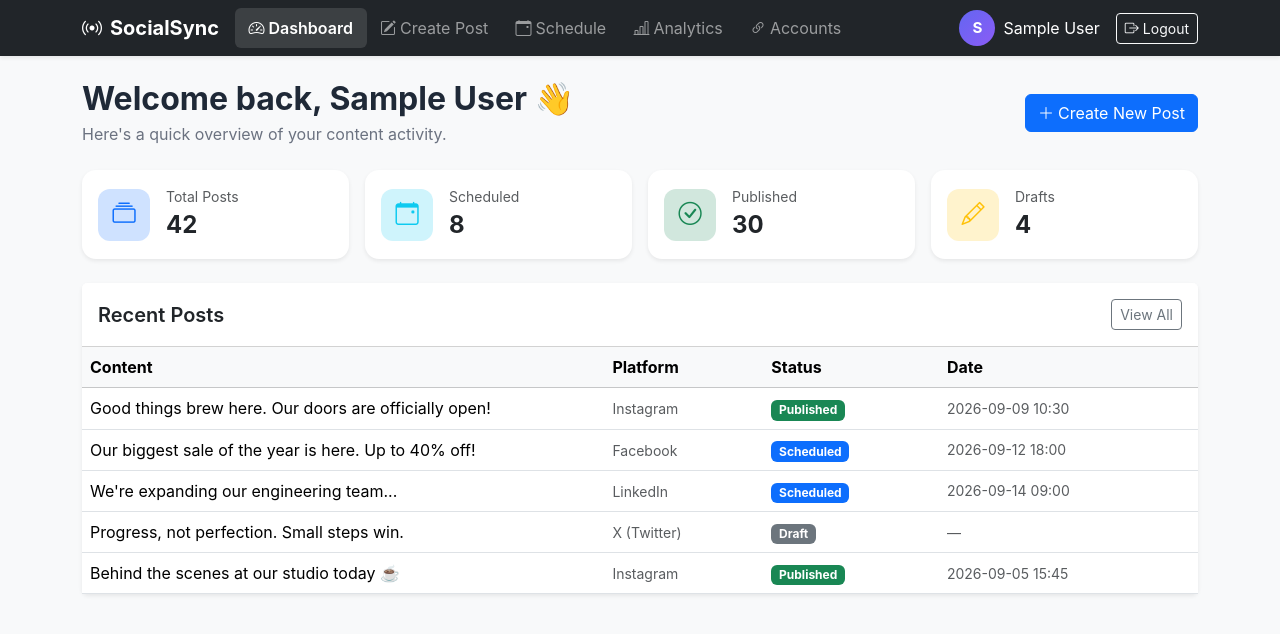
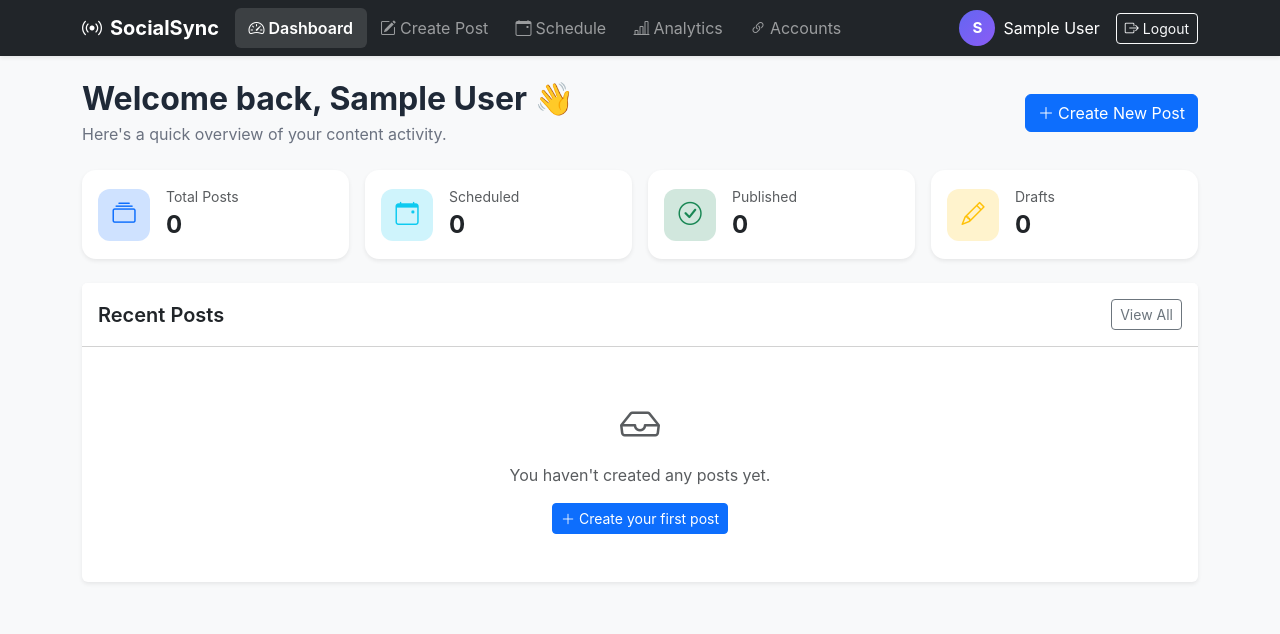
Before and after one commit to anurag-joshi-1403/Social_Sync, a React app in the folder frontend/: page /dashboard in a window 1280 px wide. Shown: the top 634 px of the page. Built offline with nearby package versions, Linux system fonts and the light colour scheme; sample sign-in values are in the browser's storage; the HTML template or start-up script is replaced by a standard one.

Commit message:
Refactor Dashboard component to utilize posts context and improve stats calculation

```diff
--- a/frontend/src/components/dashboard/Dashboard.jsx
+++ b/frontend/src/components/dashboard/Dashboard.jsx
@@ -1,56 +1,23 @@
-import React from 'react';
+import React, { useMemo } from 'react';
 import { Link } from 'react-router-dom';
-import { useAuth } from '../../context/AuthContext';
-import StatsCard from './StatsCard';
+import { useAuth } from '../../context/AuthContext.jsx';
+import { usePosts } from '../../context/PostsContext.jsx';
+import StatsCard from './StatsCard.jsx';
 
 const Dashboard = () => {
   const { user } = useAuth();
+  const { posts } = usePosts();
 
-  // Mock data — will be replaced with real API calls later
-  const stats = {
-    total: 42,
-    scheduled: 8,
-    published: 30,
-    drafts: 4,
+  const stats = useMemo(() => {
+    return {
+      total: posts.length,
+      scheduled: posts.filter((p) => p.status === 'scheduled').length,
+      published: posts.filter((p) => p.status === 'published').length,
+      drafts: posts.filter((p) => p.status === 'draft').length,
     };
+  }, [posts]);
 
-  const recentPosts = [
-    {
-      id: 1,
-      content: 'Good things brew here. Our doors are officially open!',
-      platform: 'Instagram',
-      status: 'published',
-      date: '2026-09-09 10:30',
-    },
-    {
-      id: 2,
-      content: 'Our biggest sale of the year is here. Up to 40% off!',
-      platform: 'Facebook',
-      status: 'scheduled',
-      date: '2026-09-12 18:00',
-    },
-    {
-      id: 3,
-      content: "We're expanding our engineering team...",
-      platform: 'LinkedIn',
-      status: 'scheduled',
-      date: '2026-09-14 09:00',
-    },
-    {
-      id: 4,
-      content: 'Progress, not perfection. Small steps win.',
-      platform: 'X (Twitter)',
-      status: 'draft',
-      date: '—',
-    },
-    {
-      id: 5,
-      content: 'Behind the scenes at our studio today ☕',
-      platform: 'Instagram',
-      status: 'published',
-      date: '2026-09-05 15:45',
-    },
-  ];
+  const recentPosts = posts.slice(0, 5);
 
   const statusBadge = (status) => {
     const map = {
@@ -62,13 +29,20 @@ const Dashboard = () => {
     return `badge bg-${map[status] || 'secondary'} text-capitalize`;
   };
 
+  const formatDate = (post) => {
+    if (!post.scheduledTime) return '—';
+    return new Date(post.scheduledTime).toLocaleString();
+  };
+
   return (
     <div>
       {/* Header */}
       <div className="d-flex justify-content-between align-items-center flex-wrap mb-4">
         <div>
           <h2 className="page-title mb-1">Welcome back, {user?.name} 👋</h2>
-          <p className="page-subtitle mb-0">Here's a quick overview of your content activity.</p>
+          <p className="page-subtitle mb-0">
+            Here's a quick overview of your content activity.
+          </p>
         </div>
         <Link to="/editor" className="btn btn-primary mt-3 mt-md-0">
           <i className="bi bi-plus-lg me-1"></i>
@@ -92,6 +66,17 @@ const Dashboard = () => {
             View All
           </Link>
         </div>
+
+        {recentPosts.length === 0 ? (
+          <div className="card-body text-center py-5 text-muted">
+            <i className="bi bi-inbox fs-1 d-block mb-2"></i>
+            <p className="mb-3">You haven't created any posts yet.</p>
+            <Link to="/editor" className="btn btn-primary btn-sm">
+              <i className="bi bi-plus-lg me-1"></i>
+              Create your first post
+            </Link>
+          </div>
+        ) : (
           <div className="table-responsive">
             <table className="table table-hover align-middle mb-0">
               <thead className="table-light">
@@ -106,20 +91,33 @@ const Dashboard = () => {
                 {recentPosts.map((post) => (
                   <tr key={post.id}>
                     <td className="text-truncate" style={{ maxWidth: '280px' }}>
-                    {post.content}
+                      <div className="d-flex align-items-center">
+                        {post.image && (
+                          <img
+                            src={post.image}
+                            alt="thumb"
+                            className="me-2 rounded"
+                            style={{ width: 32, height: 32, objectFit: 'cover' }}
+                          />
+                        )}
+                        <span>{post.content}</span>
+                      </div>
                     </td>
                     <td>
-                    <span className="text-muted small">{post.platform}</span>
+                      <span className="text-muted small text-capitalize">
+                        {post.platform}
+                      </span>
                     </td>
                     <td>
                       <span className={statusBadge(post.status)}>{post.status}</span>
                     </td>
-                  <td className="text-muted small">{post.date}</td>
+                    <td className="text-muted small">{formatDate(post)}</td>
                   </tr>
                 ))}
               </tbody>
             </table>
           </div>
+        )}
       </div>
     </div>
   );
```
Lines whose indentation alone changed are shown as unchanged.
